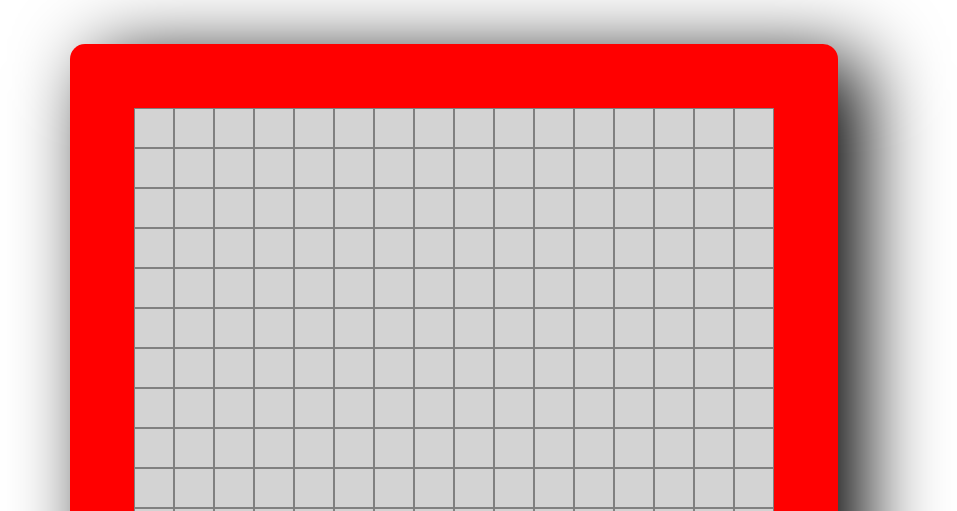
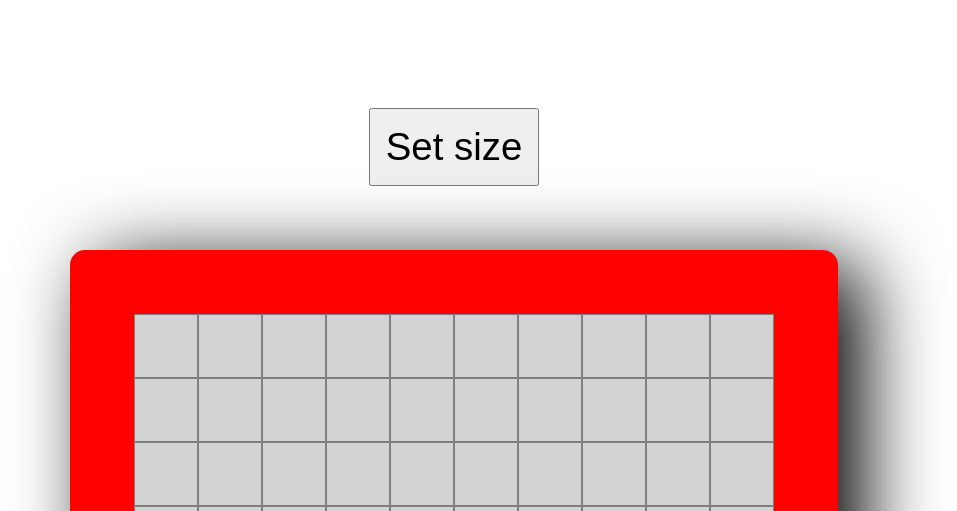
Before and after one commit to BertVoor/odin-etch-a-sketch, a plain HTML site: page index.html in a window 1280 px wide. Shown: the part 289-800 px from the top of the page, without its empty margins (186-1143 px from the left). Drawn offline with Linux system fonts and the light colour scheme.

Commit message:
add button to choose size of grid, fix bug in .pixel class -removed max-height & -width.

```diff
--- a/index.html
+++ b/index.html
@@ -12,12 +12,16 @@
 			<h2>Etch-A-Sketch</h2>
 		</header>
 
-		<div id="frame">
-			<div id="playGrid"></div>
-		</div>
+		<div class="container">
+			<button id="sizeButton">Set size</button>
 
-		<div id="buttonsContainer">
-			<button id="resetButton">reset</button>
+			<div id="frame">
+				<div id="playGrid"></div>
+			</div>
+
+			<div id="buttonsContainer">
+				<button id="resetButton">reset</button>
+			</div>
 		</div>
 
 		<script src="scripts/script.js"></script>
--- a/scripts/script.js
+++ b/scripts/script.js
@@ -1,24 +1,52 @@
 console.log("script loaded");
 
+const head = document.querySelector("head");
 const playGrid = document.querySelector("#playGrid");
+const sizeButton = document.querySelector("#sizeButton");
+const resetButton = document.querySelector("#resetButton");
+let gridSize = 10;
 
-for (let i = 0; i < 256; i++) {
-	const div = document.createElement("div");
-	div.classList.add("grid");
-	playGrid.appendChild(div);
+const styleElement = document.createElement("style");
+styleElement.id = "flexStyle";
+head.appendChild(styleElement);
+
+drawGrid();
+
+sizeButton.addEventListener("click", () => {
+	gridSize = Number(prompt("Please set a size:"));
+	drawGrid();
+});
+
+function drawGrid() {
+	const existingPixels = document.querySelectorAll(".pixel");
+	existingPixels.forEach((pixel) => {
+		pixel.remove();
+	});
+
+	for (let i = 0; i < gridSize * gridSize; i++) {
+		const div = document.createElement("div");
+		div.classList.add("pixel");
+		playGrid.appendChild(div);
+	}
+	setFlexStyle();
+	setMouseover();
 }
 
-const pixels = document.querySelectorAll(".grid");
-pixels.forEach((pixel) => {
-	pixel.addEventListener("mouseover", (e) => {
-		e.target.classList.add("coloured");
+function setFlexStyle() {
+	const flexStyle = document.querySelector("#flexStyle");
+	flexStyle.innerHTML = `.pixel {flex: 1 1 ${100 / gridSize}%}`;
+}
+
+function setMouseover() {
+	document.querySelectorAll(".pixel").forEach((pixel) => {
+		pixel.addEventListener("mouseover", (e) => {
+			e.target.classList.add("coloured");
+		});
 	});
-});
-
-const resetButton = document.querySelector("#resetButton");
+}
 
 resetButton.addEventListener("click", () => {
-	pixels.forEach((pixel) => {
+	document.querySelectorAll(".pixel").forEach((pixel) => {
 		pixel.classList.remove("coloured");
 	});
 });
--- a/styles/style.css
+++ b/styles/style.css
@@ -4,6 +4,10 @@
 	padding: 0;
 }
 
+.container {
+	display: flex;
+	flex-direction: column;
+}
 #playGrid {
 	margin: 5vw auto;
 	width: 50vw;
@@ -13,12 +17,10 @@
 	background-color: lightgray;
 }
 
-.grid {
-	max-width: 50px;
-	max-height: 50px;
+.pixel {
+	/*max-width: 150px;
+	max-height: 150px;*/
 	border: 1px solid gray;
-
-	flex: 0 0 6.25%;
 	aspect-ratio: 1 / 1;
 }
 
@@ -50,7 +52,7 @@ header h2 {
 #buttonsContainer {
 	display: flex;
 }
-#resetButton {
+button {
 	padding: 15px;
 	font-size: 3vw;
 	margin: 5vw auto;
```
